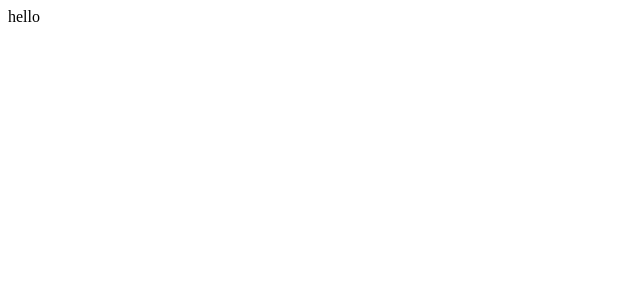
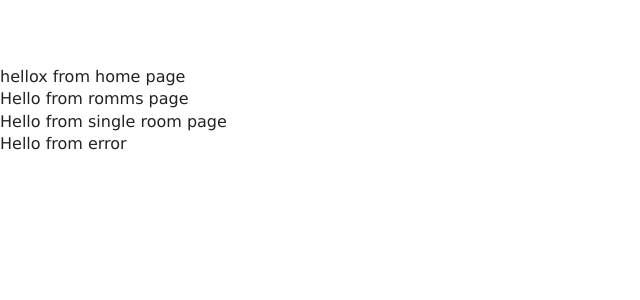
Before and after one commit to BlondeauJulien/hotelSiteWithContentful, a React (Create React App) app: page / in a window 1280 px wide. Shown: the top 300 px of the page, without its empty margins (0-640 px from the left). Built offline with nearby package versions, Linux system fonts and the light colour scheme.

Commit message:
set up project pages

```diff
--- a/src/App.js
+++ b/src/App.js
@@ -1,10 +1,19 @@
-//import './App.css';
+import { Fragment } from 'react';
+import './App.css';
+
+import Home from './pages/Home';
+import Rooms from './pages/Rooms';
+import SingleRoom from './pages/SingleRoom';
+import Error from './pages/Error';
 
 function App() {
   return (
-    <div className="App">
-      hello
-    </div>
+    <Fragment>
+      <Home></Home>
+      <Rooms></Rooms>
+      <SingleRoom></SingleRoom>
+      <Error></Error>
+    </Fragment>
   );
 }
 
--- /dev/null
+++ b/src/pages/Error.js
@@ -0,0 +1,11 @@
+import React from 'react';
+
+const Error = () => {
+  return (
+    <div>
+      Hello from error
+    </div>
+  )
+}
+
+export default Error;
--- /dev/null
+++ b/src/pages/Home.js
@@ -0,0 +1,11 @@
+
+
+const Home = () => {
+  return (
+    <div>
+      hellox from home page
+    </div>
+  )
+}
+
+export default Home;
--- /dev/null
+++ b/src/pages/Rooms.js
@@ -0,0 +1,11 @@
+import React from 'react';
+
+const Rooms = () => {
+  return (
+    <div>
+      Hello from romms page
+    </div>
+  )
+}
+
+export default Rooms;
--- /dev/null
+++ b/src/pages/SingleRoom.js
@@ -0,0 +1,11 @@
+import React, { Component } from 'react';
+
+export default class SingleRoom extends Component {
+  render() {
+    return (
+      <div>
+        Hello from single room page
+      </div>
+    )
+  }
+}
```
